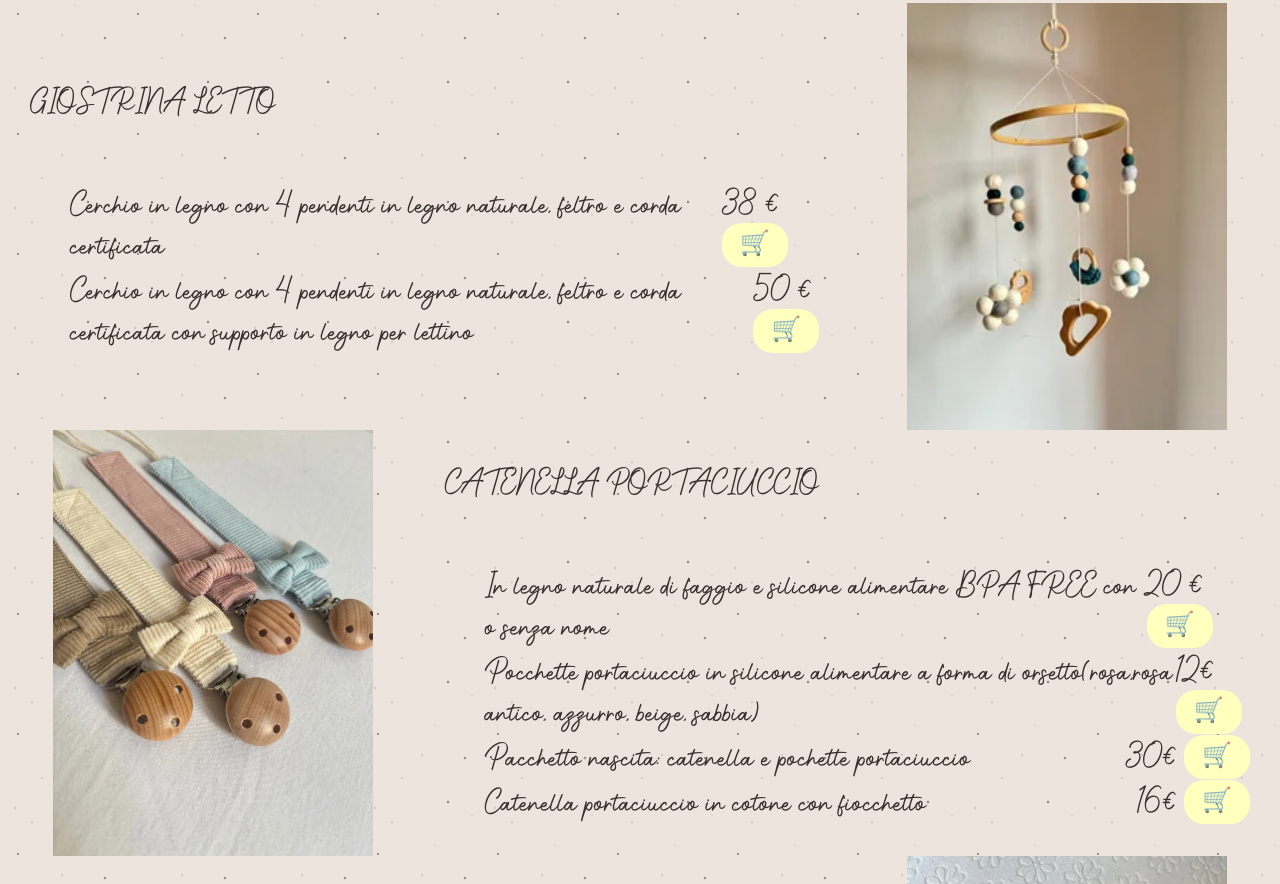
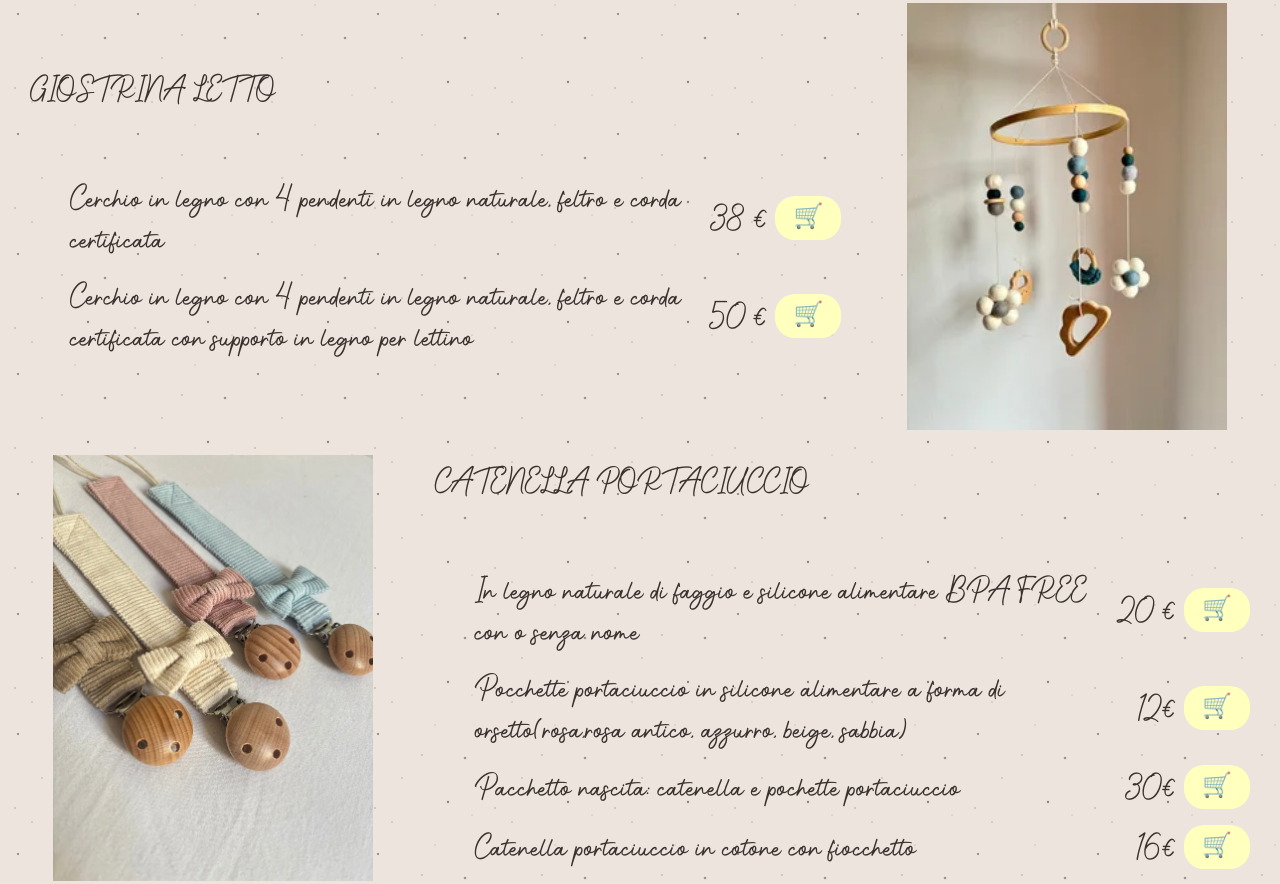
Before and after one commit to Danilo-comi/Sogni-intreciati, a plain HTML site: page accessori.html in a window 1280 px wide. Shown: the part 850-1734 px from the top of the page. Drawn offline with Linux system fonts and the light colour scheme.

Commit message:
finito accessori

```diff
--- a/accessori.css
+++ b/accessori.css
@@ -74,6 +74,24 @@ h1 {
     margin: 0;
 }
 
+button {
+    display: inline-flex;
+    align-items: center;
+    gap: 6px;
+    font-family: inherit;
+    cursor: pointer;
+    background-color: rgb(255, 255, 190);
+    border: 0cap;
+    border-radius: 20px;
+    gap: 6px;
+    min-height: 44px;
+    padding: 10px 18px;
+    max-width: 100%;
+    font-family: inherit;
+    font-size: 24px;
+    /* aumenta solo il simbolo del carrello */
+    line-height: 1;
+}
 
 
 img,
@@ -130,6 +148,24 @@ ol li {
 
 }
 
+.giostrina .testi li {
+    display: flex;
+    align-items: center;
+    justify-content: space-between;
+    gap: 16px;
+    padding: 8px 0;
+}
+
+.giostrina .prezzo {
+    display: inline-flex;
+    align-items: center;
+    gap: 8px;
+    white-space: nowrap;
+    /* tiene prezzo e carrello uniti e allineati sulla destra */
+    flex-shrink: 0;
+    /* impedisce al secondo punto di schiacciare o spostare il carrello */
+}
+
 .giostrina img {
     flex: 0 1 33.333%;
     max-width: 100%;
@@ -137,30 +173,13 @@ ol li {
     display: block;
 }
 
-button {
-    display: inline-flex;
-    align-items: center;
-    gap: 6px;
-    font-family: inherit;
-    cursor: pointer;
-    background-color: rgb(255, 255, 190);
-    border: 0cap;
-    border-radius: 20px;
-    gap: 6px;
-    min-height: 44px;
-    padding: 10px 18px;
-    max-width: 100%;
-    font-family: inherit;
-    font-size: 24px;
-    /* aumenta solo il simbolo del carrello */
-    line-height: 1;
-}
+
 
 .catenella {
     display: flex;
     flex-direction: row;
     flex-wrap: wrap;
-    gap: 18px;
+    gap: 8px;
     align-items: center;
     justify-content: space-between;
 }
@@ -168,7 +187,27 @@ button {
 .catenella .testi {
     flex: 1 1 320px;
     padding-right: 30px;
+    min-width: 0;
+}
 
+
+
+.catenella .testi li {
+    display: flex;
+    align-items: center;
+    justify-content: space-between;
+    gap: 16px;
+    padding: 8px 0;
+}
+
+.catenella .prezzo {
+    display: inline-flex;
+    align-items: center;
+    gap: 8px;
+    white-space: nowrap;
+    /* tiene prezzo e carrello uniti e allineati sulla destra */
+    flex-shrink: 0;
+    /* impedisce al secondo punto di schiacciare o spostare il carrello */
 }
 
 .anellino {
@@ -180,10 +219,24 @@ button {
     gap: 18px;
 }
 
-.anellino .testi{
-flex: 1 1 320px;
-padding-left: 30px;
-max-width: 75%;
+.anellino .testi {
+    flex: 1 1 320px;
+    padding-left: 30px;
+
+}
+
+.fiocco {
+    display: flex;
+    flex-direction: row;
+    align-items: center;
+    justify-content: space-between;
+    flex-wrap: wrap;
+    gap: 18px;
+}
+
+.fiocco .testi  {
+    flex: 1 1 320px;
+    padding: 30px;
 }
 
 
```
